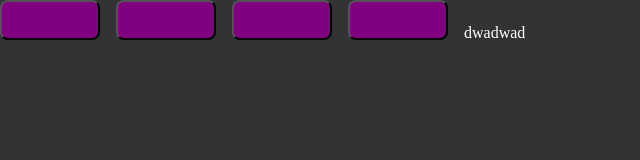
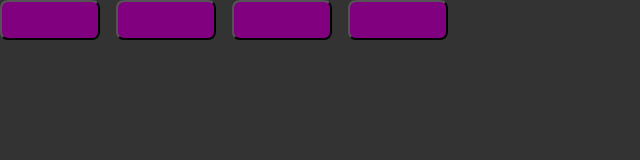
Before and after one commit to gw-rodrigues/ignite-react-2022-timer, a React (Vite) app: page / in a window 1280 px wide. Shown: the top 160 px of the page, without its empty margins (0-640 px from the left). Built offline with nearby package versions, Linux system fonts and the light colour scheme.

Commit message:
fix: removing text

```diff
--- a/src/App.tsx
+++ b/src/App.tsx
@@ -10,7 +10,7 @@ export function App() {
       <Button variant="success" />
       <Button variant="danger" />
       <Button variant="secondary" />
-      dwadwad
+
       <GlobalStyle />
     </ThemeProvider>
   );
```
